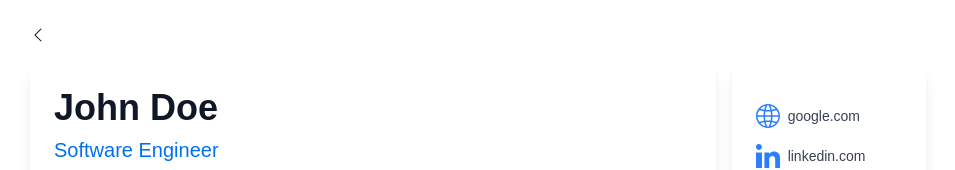
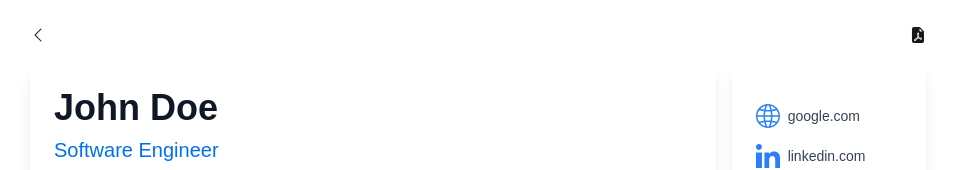
Before and after one commit to KiwiFunk/resume-builder, a Next.js app in the folder resume-app/: page /resume-display in a window 1280 px wide. Shown: the top 170 px of the page, without its empty margins (162-1117 px from the left). Built offline with nearby package versions, Linux system fonts and the light colour scheme.

Commit message:
Added button for save to PDF function

```diff
--- a/resume-app/src/app/resume-display/page.js
+++ b/resume-app/src/app/resume-display/page.js
@@ -10,12 +10,21 @@ export default function ResumeDisplayPage() {
     return (
         <main className="flex flex-col items-center justify-center min-h-screen p-6">
             {/* Page navigation and tools such as save to PDF */}
-            <div className="w-full max-w-4xl">
+            <div className="w-full max-w-4xl flex justify-between items-center">
                 <button
-                    className="self-start cursor-pointer hover:scale-120 transition-transform duration-200 ease-in-out"
-                    onClick={() => router.push("/")} // Navigate back to the home pagemm
-                ><i className="bi bi-chevron-left"></i></button>
-            </div>
+                    className="cursor-pointer hover:scale-120 transition-transform duration-200 ease-in-out"
+                    onClick={() => router.push("/")}
+                >
+                    <i className="bi bi-chevron-left"></i>
+                </button>
+
+                <button
+                    className="cursor-pointer hover:scale-120 transition-transform duration-200 ease-in-out"
+                    onClick={() => alert("PDF functionality coming soon!")}
+                >
+                    <i className="bi bi-file-earmark-pdf-fill"></i>
+                </button>
+                </div>
 
             {/* Eventually, add a widget to handle selecting a resume template before displaying */}
 
```
